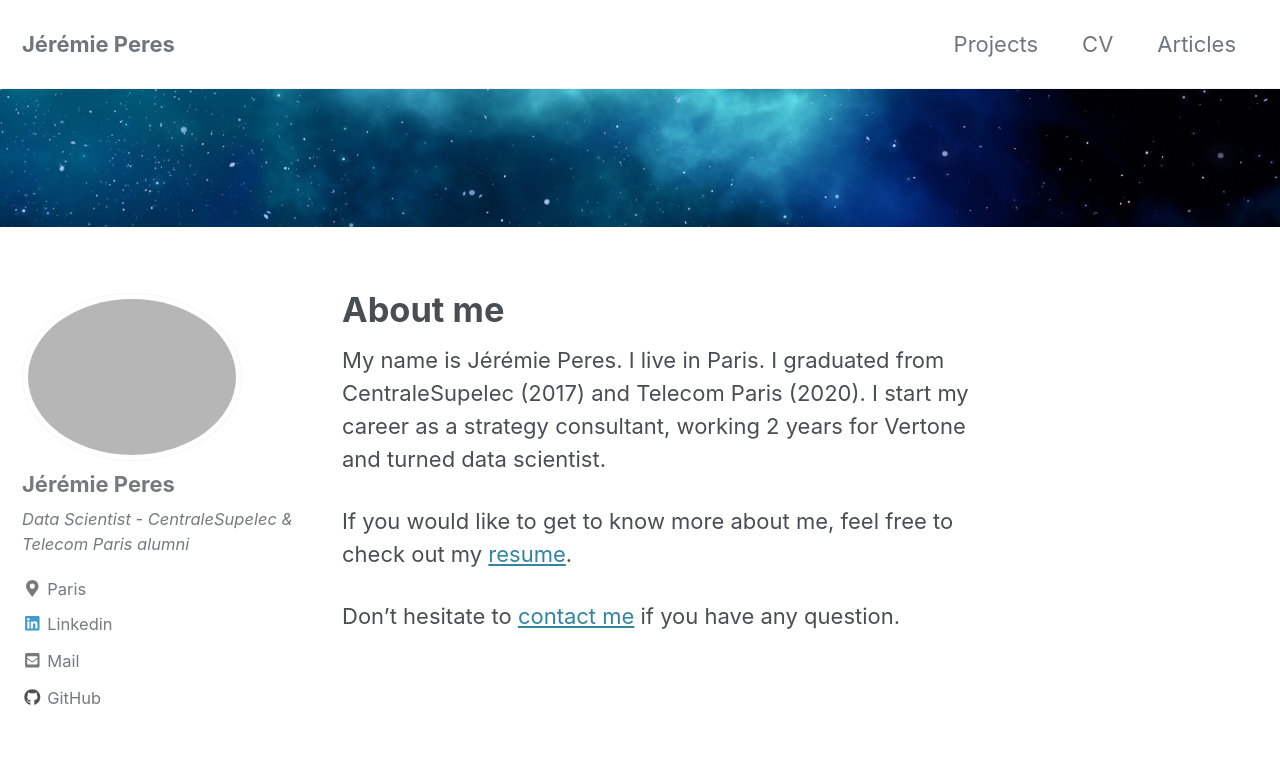
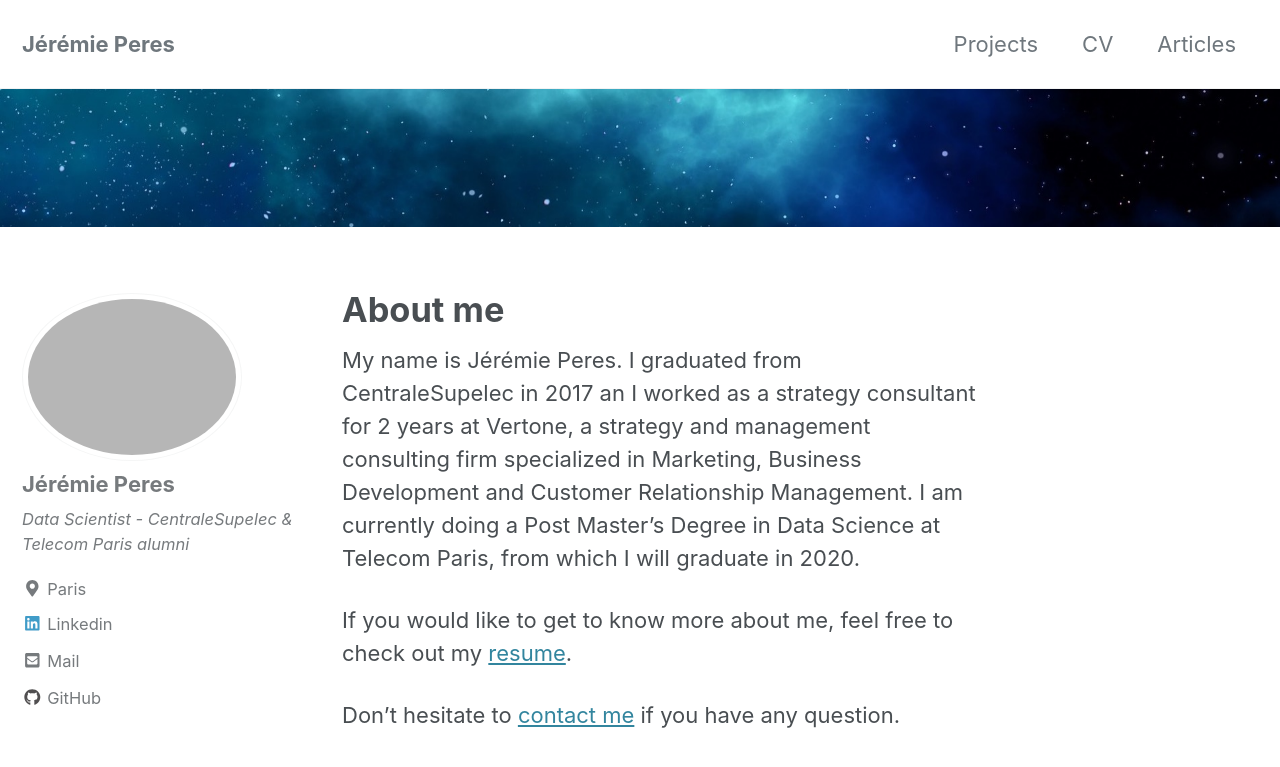
Before and after one commit to jeremieperes/jeremieperes.github.io, a Jekyll site: the page built from index.md, in a window 1280 px wide and 900 px high. Shown: the top 767 px of the window. Built offline with Jekyll 4.4.1, drawn with Linux system fonts in a browser that asks for light colours; cached includes are drawn as plain includes; our own code applies the rules of GitHub Pages for plain Markdown files.

Commit message:
Update introduction

```diff
--- a/index.md
+++ b/index.md
@@ -10,7 +10,7 @@ header :
     image: "/assets/images/universe.jpg"
 ---
 
-My name is Jérémie Peres. I live in Paris. I graduated from CentraleSupelec (2017) and Telecom Paris (2020). I start my career as a strategy consultant, working 2 years for Vertone and turned data scientist.
+My name is Jérémie Peres. I graduated from CentraleSupelec in 2017 an I worked as a strategy consultant for 2 years at Vertone, a strategy and management consulting firm specialized in Marketing, Business Development and Customer Relationship Management. I am currently doing a Post Master's Degree in Data Science at Telecom Paris, from which I will graduate in 2020.
 
 If you would like to get to know more about me, feel free to check out my [resume](/assets/files/CV.pdf).
 
```
